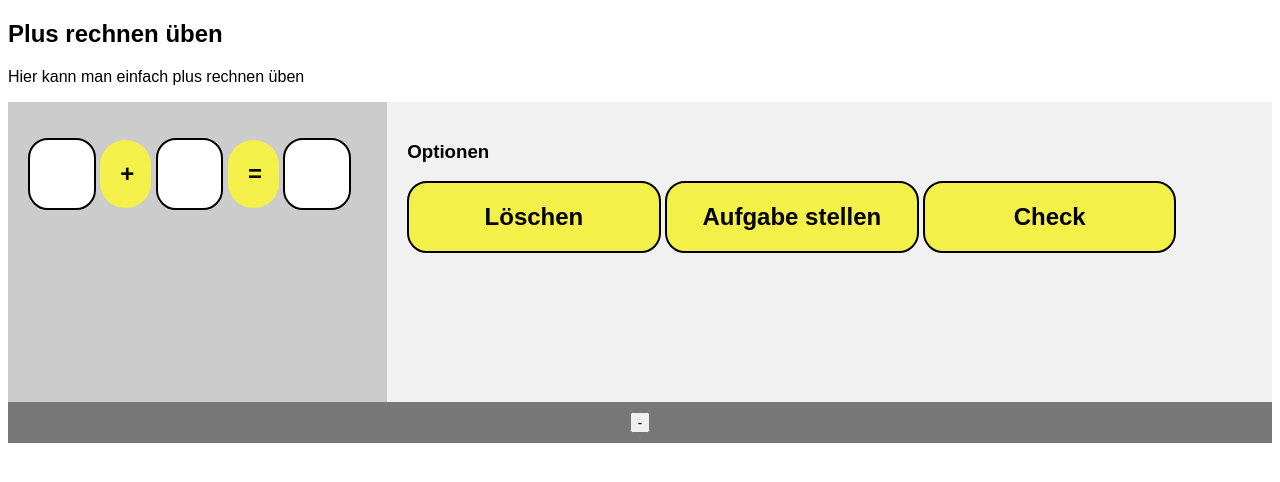
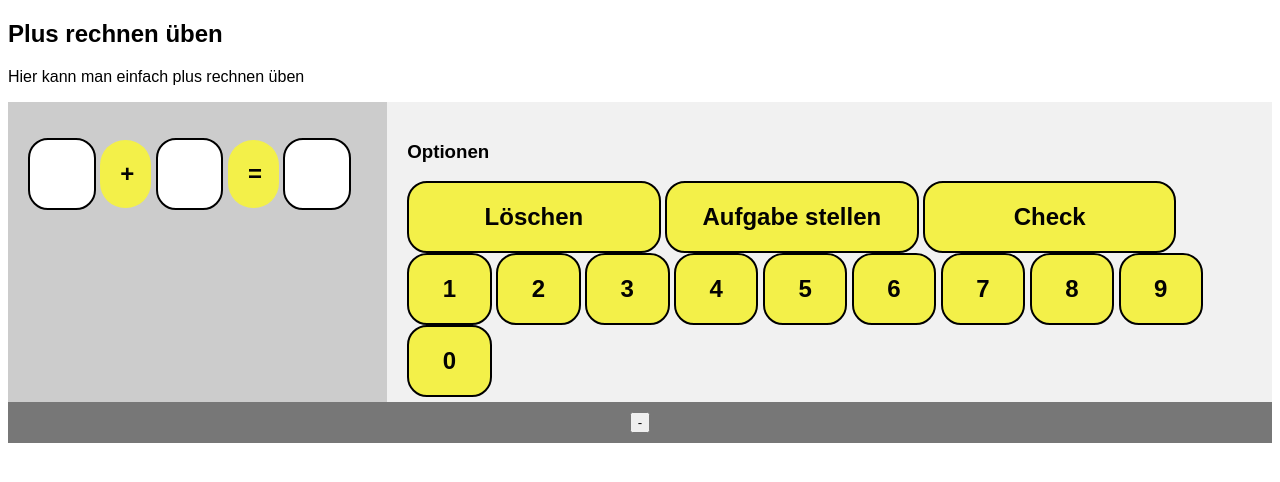
Before and after one commit to Laplacian42/awesome-calculator, a plain HTML site: page index.html in a window 1280 px wide. Drawn offline with Linux system fonts and the light colour scheme.

Commit message:
Knöpfe für die Zahlen

```diff
--- a/index.html
+++ b/index.html
@@ -101,6 +101,17 @@
         border-radius: 20px;
         border: 2px solid black;
       }
+      .smallbutton {
+        width: 10%;
+        padding: 20px 20px;
+        background-color: rgb(243, 240, 73);
+        color: rgb(3, 2, 2);
+        font-size: 24px;
+        font-weight: bold;
+        border: none;
+        border-radius: 20px;
+        border: 2px solid black;
+      }
     </style>
   </head>
   <body>
@@ -155,6 +166,66 @@
           value="Check"
           onclick="check()"
           class="fullbutton"
+        />
+        <input
+          type="button"
+          value="1"
+          onclick="mache_1()"
+          class="smallbutton"
+        />
+        <input
+          type="button"
+          value="2"
+          onclick="mache_2()"
+          class="smallbutton"
+        />
+        <input
+          type="button"
+          value="3"
+          onclick="mache_3()"
+          class="smallbutton"
+        />
+        <input
+          type="button"
+          value="4"
+          onclick="mache_4()"
+          class="smallbutton"
+        />
+        <input
+          type="button"
+          value="5"
+          onclick="mache_5()"
+          class="smallbutton"
+        />
+        <input
+          type="button"
+          value="6"
+          onclick="mache_6()"
+          class="smallbutton"
+        />
+        <input
+          type="button"
+          value="7"
+          onclick="mache_7()"
+          class="smallbutton"
+        />
+        <input
+          type="button"
+          value="8"
+          onclick="mache_8()"
+          class="smallbutton"
+        />
+        <input
+          type="button"
+          value="9"
+          onclick="mache_9()"
+          class="smallbutton"
+        />
+        <input
+          type="button"
+          value="0"
+          onclick="mache_0()"
+          class="smallbutton"
         />
       </article>
     </section>
@@ -212,6 +283,46 @@
           document.body.style.backgroundColor = "#eb0909";
         }
       }
+      function mache_1() {
+        document.getElementById("result").value =
+          document.getElementById("result").value + 1;
+      }
+      function mache_2() {
+        document.getElementById("result").value =
+          document.getElementById("result").value + 2;
+      }
+      function mache_3() {
+        document.getElementById("result").value =
+          document.getElementById("result").value + 3;
+      }
+      function mache_4() {
+        document.getElementById("result").value =
+          document.getElementById("result").value + 4;
+      }
+      function mache_5() {
+        document.getElementById("result").value =
+          document.getElementById("result").value + 5;
+      }
+      function mache_6() {
+        document.getElementById("result").value =
+          document.getElementById("result").value + 6;
+      }
+      function mache_7() {
+        document.getElementById("result").value =
+          document.getElementById("result").value + 7;
+      }
+      function mache_8() {
+        document.getElementById("result").value =
+          document.getElementById("result").value + 8;
+      }
+      function mache_9() {
+        document.getElementById("result").value =
+          document.getElementById("result").value + 9;
+      }
+      function mache_0() {
+        document.getElementById("result").value =
+          document.getElementById("result").value + 0;
+      }
     </script>
   </body>
 </html>
```
